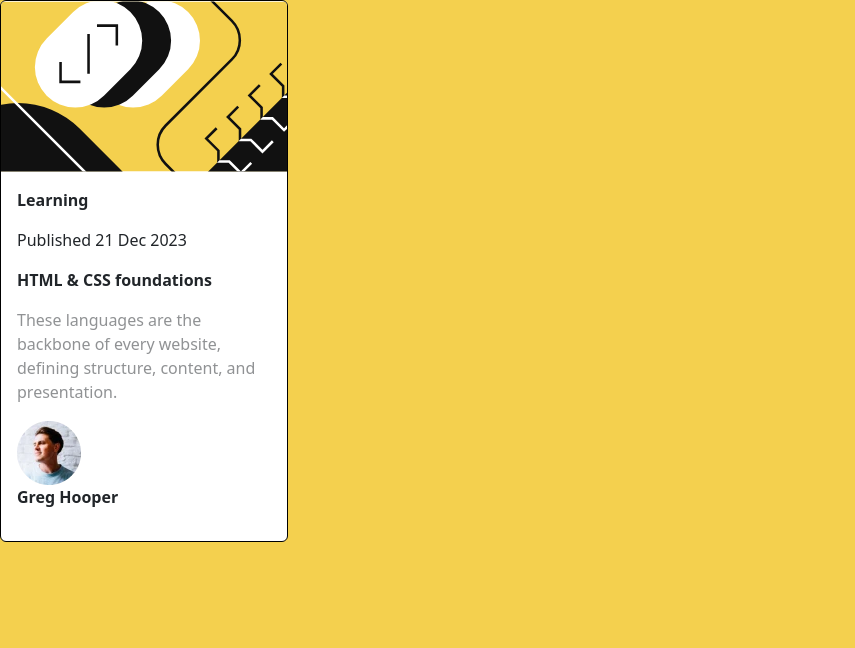
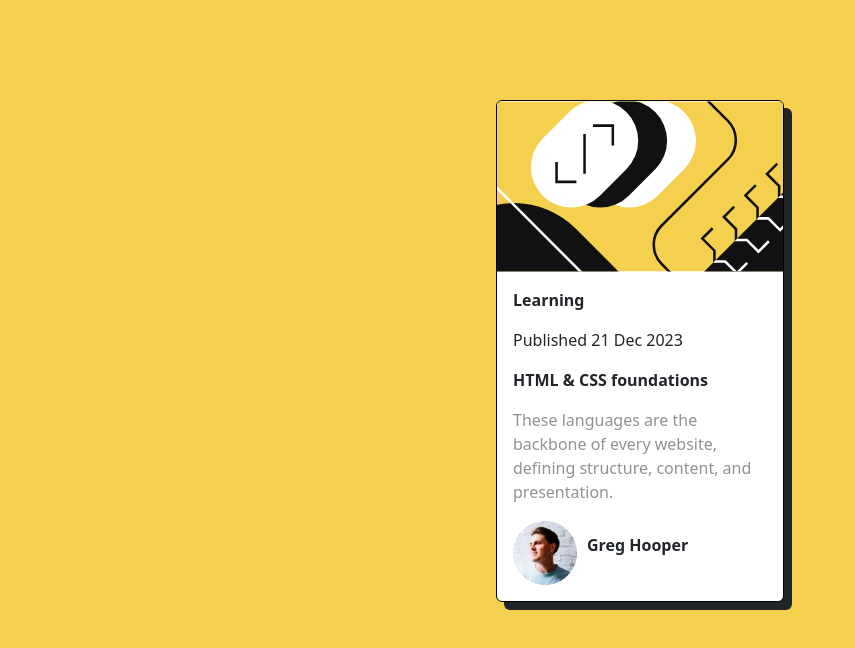
Before and after one commit to baileyjas4/bloglab2, a plain HTML site: page index.html in a window 1280 px wide. Shown: the whole page, without its empty margins (0-855 px from the left). Drawn offline with nearby package versions, Linux system fonts and the light colour scheme.

Commit message:
fixed css files and added box shadow

```diff
--- a/index.html
+++ b/index.html
@@ -20,7 +20,7 @@
     <p class="card-text">Published 21 Dec 2023</p>
     <p class="card-text fw-bold">HTML & CSS foundations</p>
     <p class="card-text text-body-tertiary">These languages are the backbone of every website, defining structure, content, and presentation.</p>
-    <div class="image">
+    <div class="image flex">
     <img src="./assets/images/image-avatar.webp">
     <p class="fw-bolder"> Greg Hooper</p>
     </div>
--- a/style.css
+++ b/style.css
@@ -5,10 +5,11 @@
 
     body{
     background-color: rgba(244, 208, 78, 1);
-    /* display: flex;
+    display: flex;
     flex-direction: column;
     justify-content: center;
-    align-items: center; */
+    align-items: center;
+    margin-top: 100px;
     }
 
     .main{
@@ -21,3 +22,12 @@
     padding: 16px;
     box-shadow: 8px 8px black;
     }
+.card{
+    box-shadow: 8px 8px 0 0 ;
+}
+
+.image{
+    display: flex;
+    align-items: center;
+    gap: 10px;
+}
```
